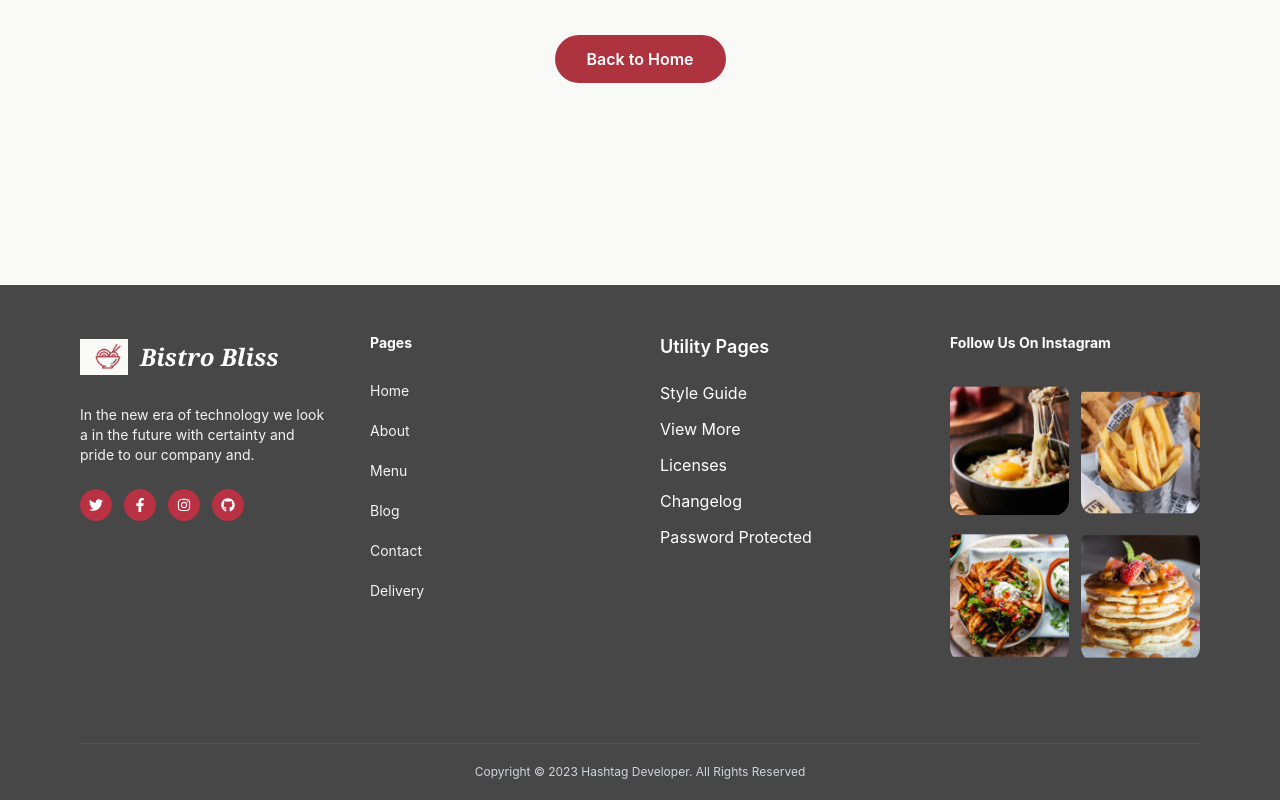
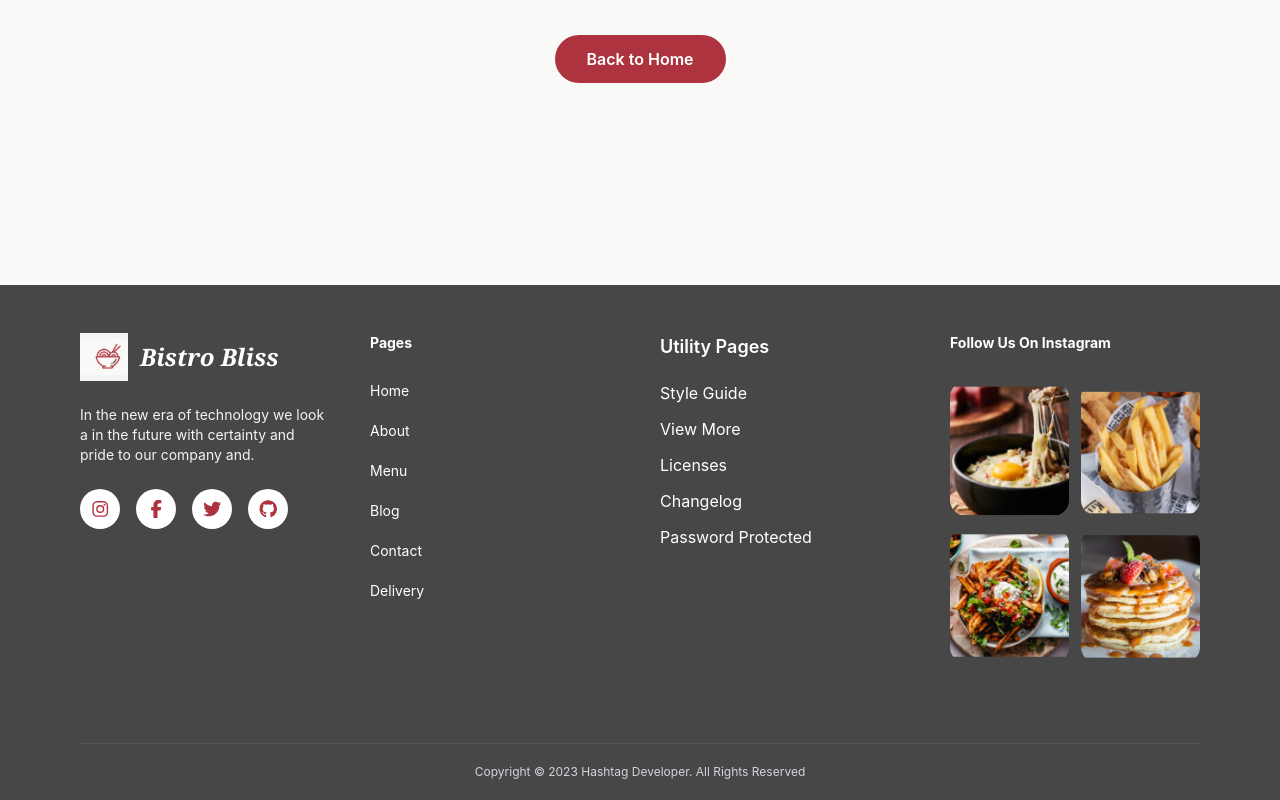
Before and after one commit to rohil1418/Bristo-Bliss, a React (Vite) app: page /password-protected in a window 1280 px wide. Shown: the part 599-1399 px from the top of the page. Built offline with nearby package versions, Linux system fonts and the light colour scheme.

Commit message:
feat: connect footer navigation links

```diff
--- a/src/components/Footer.jsx
+++ b/src/components/Footer.jsx
@@ -1,9 +1,11 @@
+import { Link } from "react-router-dom";
+import { FontAwesomeIcon } from "@fortawesome/react-fontawesome";
 import {
-  FaTwitter,
-  FaFacebookF,
-  FaInstagram,
-  FaGithub,
-} from "react-icons/fa";
+  faInstagram,
+  faFacebookF,
+  faGithub,
+  faTwitter,
+} from "@fortawesome/free-brands-svg-icons";
 
 export default function Footer() {
   return (
@@ -16,7 +18,7 @@ export default function Footer() {
             <img
               src="/images/bistro-logo.png"
               alt="Bistro Bliss"
-              className="bg-[#474747] h-12 w-12 object-contain"
+              className="bg-gray-100 h-12 w-12 object-contain"
             />
 
             <h2 className="font-serif text-2xl font-bold italic">
@@ -30,33 +32,41 @@ export default function Footer() {
             our company and.
           </p>
 
-          <div className="mt-6 flex gap-3">
+          <div className="flex gap-4 mt-6">
             <a
-              href="#"
-              className="flex h-8 w-8 items-center justify-center rounded-full bg-[#b83243] text-sm transition-colors duration-300 hover:bg-[#8f2534]"
-            >
-              <FaTwitter />
+              href="https://www.instagram.com/"
+              target="_blank"
+              rel="noopener noreferrer"
+              aria-label="Instagram"
+              className="w-10 h-10 rounded-full bg-white flex items-center justify-center text-[#AD343E] text-lg transition hover:bg-[#AD343E] hover:text-white"            >
+              <FontAwesomeIcon icon={faInstagram} />
             </a>
 
             <a
-              href="#"
-              className="flex h-8 w-8 items-center justify-center rounded-full bg-[#b83243] text-sm transition-colors duration-300 hover:bg-[#8f2534]"
-            >
-              <FaFacebookF />
+              href="https://www.facebook.com/"
+              target="_blank"
+              rel="noopener noreferrer"
+              aria-label="Facebook"
+              className="w-10 h-10 rounded-full bg-white flex items-center justify-center text-[#AD343E] text-lg transition hover:bg-[#AD343E] hover:text-white"            >
+              <FontAwesomeIcon icon={faFacebookF} />
             </a>
 
             <a
-              href="#"
-              className="flex h-8 w-8 items-center justify-center rounded-full bg-[#b83243] text-sm transition-colors duration-300 hover:bg-[#8f2534]"
-            >
-              <FaInstagram />
+              href="https://twitter.com/"
+              target="_blank"
+              rel="noopener noreferrer"
+              aria-label="Twitter"
+              className="w-10 h-10 rounded-full bg-white flex items-center justify-center text-[#AD343E] text-lg transition hover:bg-[#AD343E] hover:text-white"            >
+              <FontAwesomeIcon icon={faTwitter} />
             </a>
 
             <a
-              href="#"
-              className="flex h-8 w-8 items-center justify-center rounded-full bg-[#b83243] text-sm transition-colors duration-300 hover:bg-[#8f2534]"
-            >
-              <FaGithub />
+              href="https://github.com/"
+              target="_blank"
+              rel="noopener noreferrer"
+              aria-label="GitHub"
+              className="w-10 h-10 rounded-full bg-white flex items-center justify-center text-[#AD343E] text-lg transition hover:bg-[#AD343E] hover:text-white"            >
+              <FontAwesomeIcon icon={faGithub} />
             </a>
           </div>
         </div>
@@ -67,12 +77,19 @@ export default function Footer() {
           </h3>
 
           <ul className="mt-7 space-y-5 text-sm text-gray-100">
-            <li><a href="#home">Home</a></li>
-            <li><a href="#about">About</a></li>
-            <li><a href="#menu">Menu</a></li>
-            <li><a href="/blog">Blog</a></li>
-            <li><a href="/contact">Contact</a></li>
-            <li><a href="/delivery">Delivery</a></li>
+            <li><a href="#home" className="text-white hover:text-[#AD343E] transition">Home</a></li>
+            <li><a href="#about" className="text-white hover:text-[#AD343E] transition">About</a></li>
+            <li><a href="/menu" className="text-white hover:text-[#AD343E] transition">Menu</a></li>
+            <li><a href="/blog" className="text-white hover:text-[#AD343E] transition">Blog</a></li>
+            <li><a href="/contact" className="text-white hover:text-[#AD343E] transition">Contact</a></li>
+            <li>
+              <Link
+              to="/delivery"
+              className="relative z-50 inline-block cursor-pointer text-white hover:text-[#ad343e] transition"
+            >
+              Delivery
+            </Link>
+            </li>
           </ul>
         </div>
 
```
